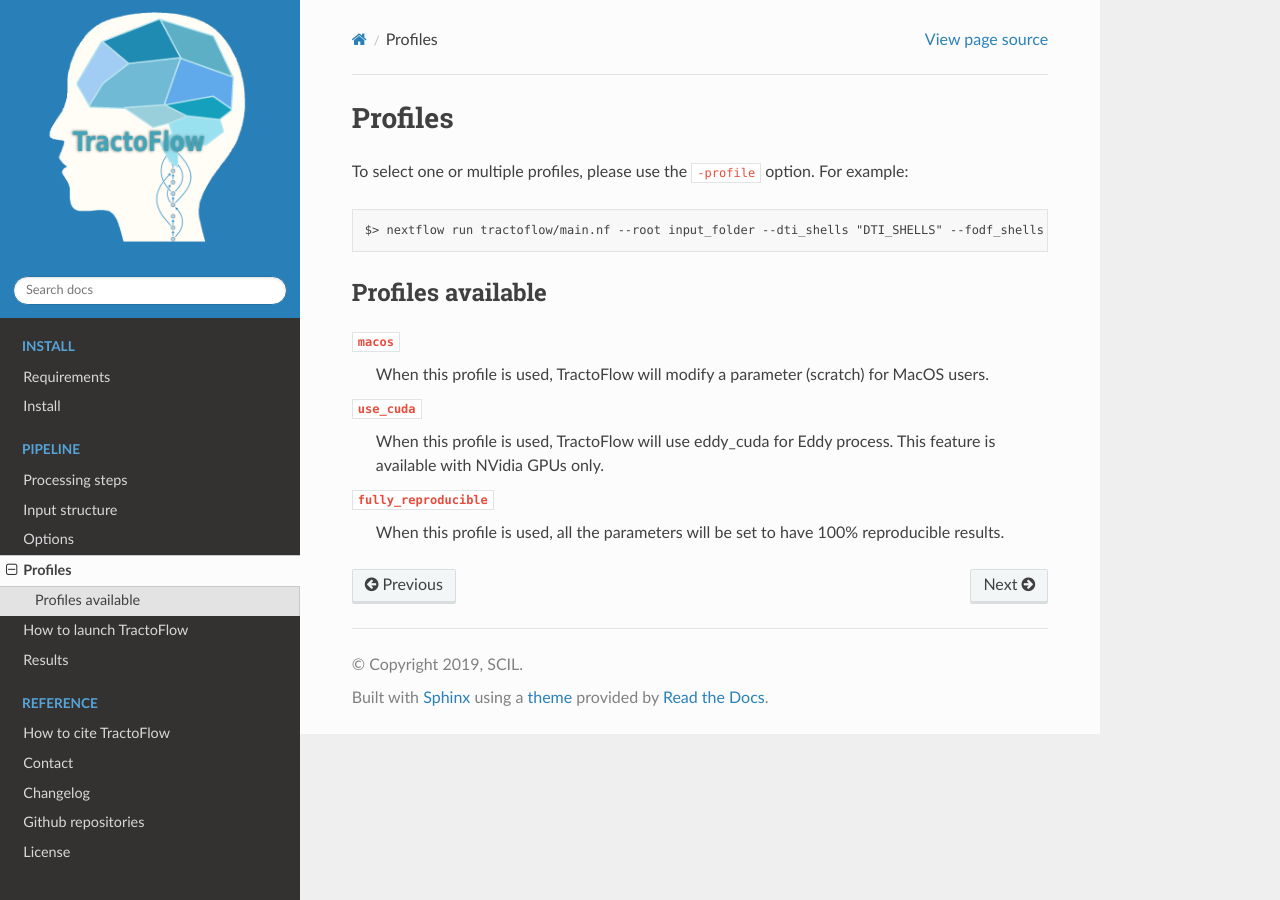
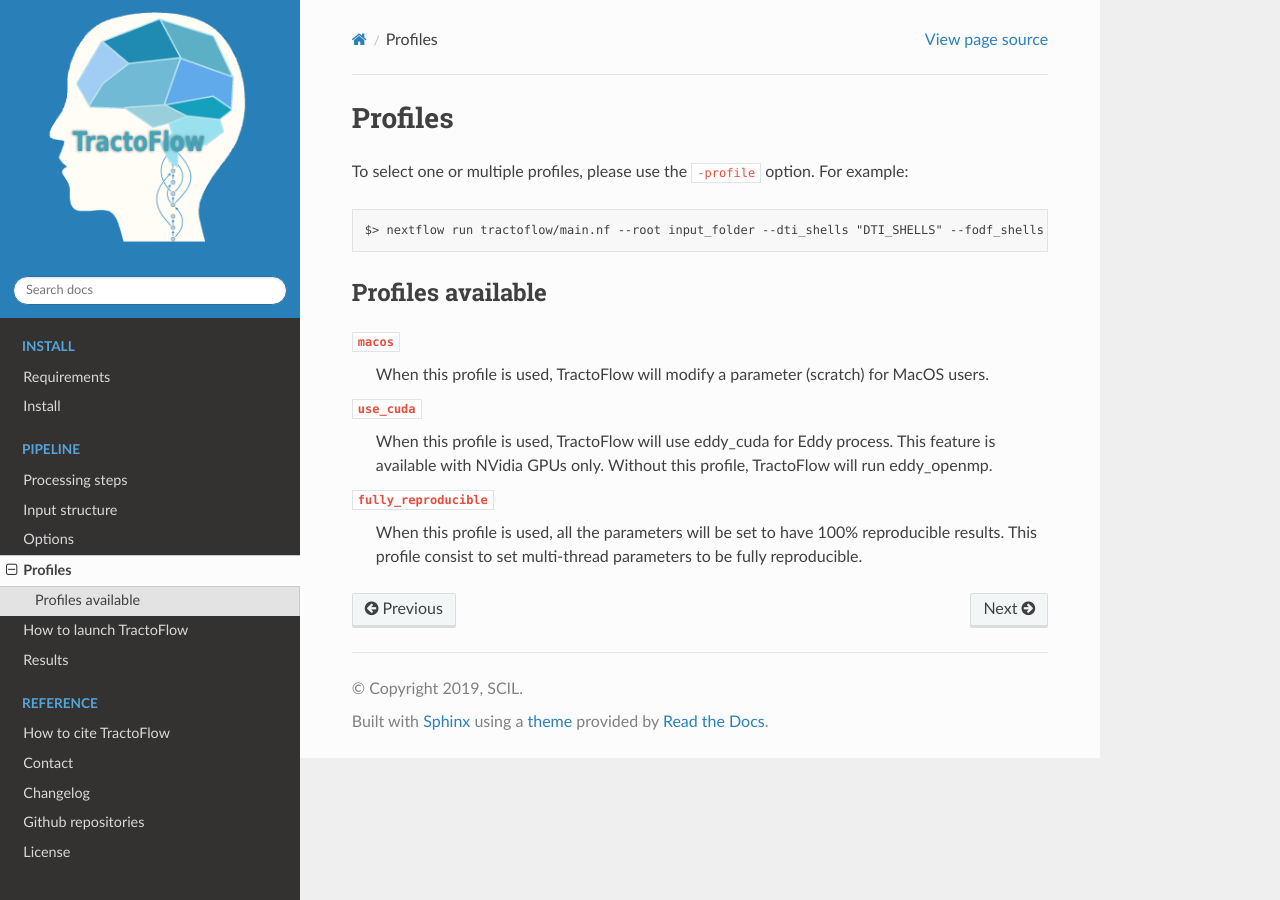
Before and after one commit to scilus/tractoflow_documentation, a Sphinx documentation site: the page built from source/pipeline/profiles.rst, in a window 1280 px wide. Built offline with Sphinx 7.4.7 and the Read the Docs theme 2.0.0, drawn with Linux system fonts in a browser that asks for light colours.

Commit message:
Add details on profiles

```diff
--- a/source/pipeline/profiles.rst
+++ b/source/pipeline/profiles.rst
@@ -17,6 +17,8 @@
 
 ``use_cuda``
     When this profile is used, TractoFlow will use eddy_cuda for Eddy process. This feature is available with NVidia GPUs only.
+    Without this profile, TractoFlow will run eddy_openmp.
 
 ``fully_reproducible``
     When this profile is used, all the parameters will be set to have 100% reproducible results.
+    This profile consist to set multi-thread parameters to be fully reproducible.
```
